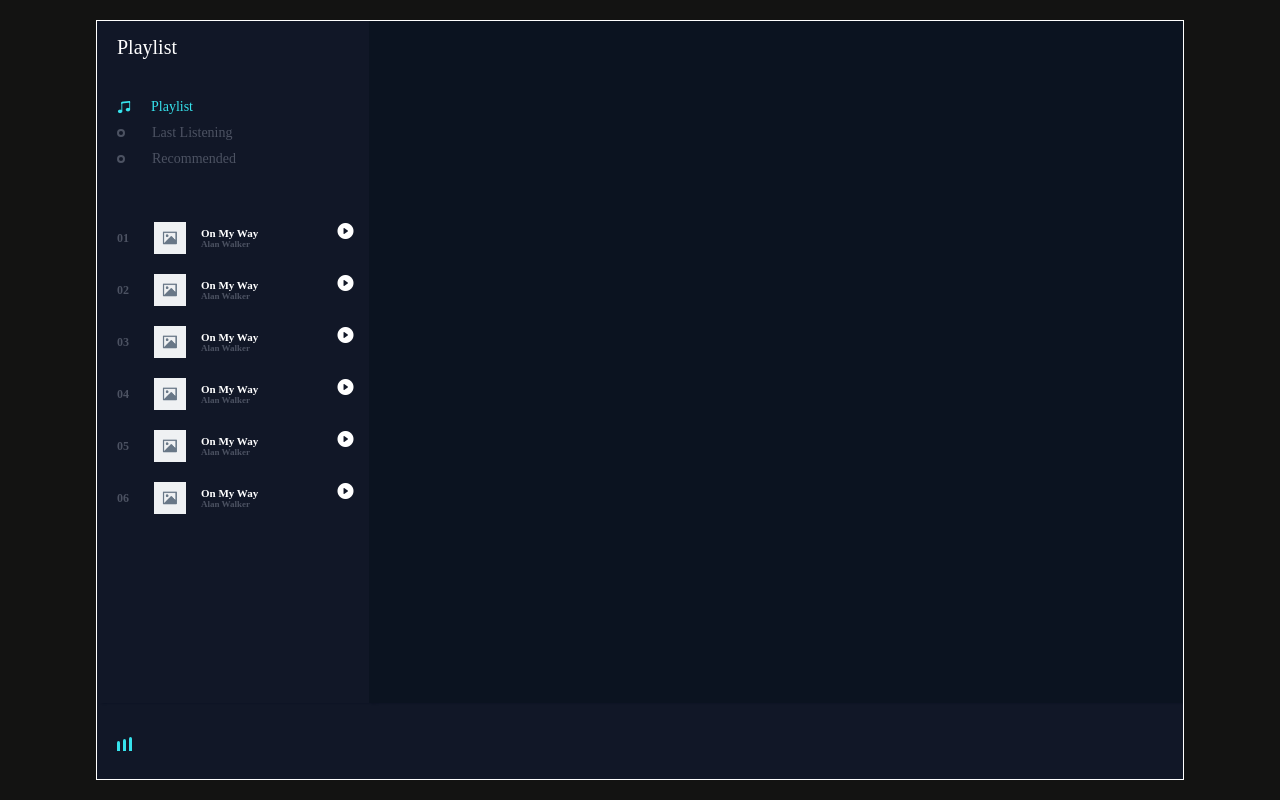
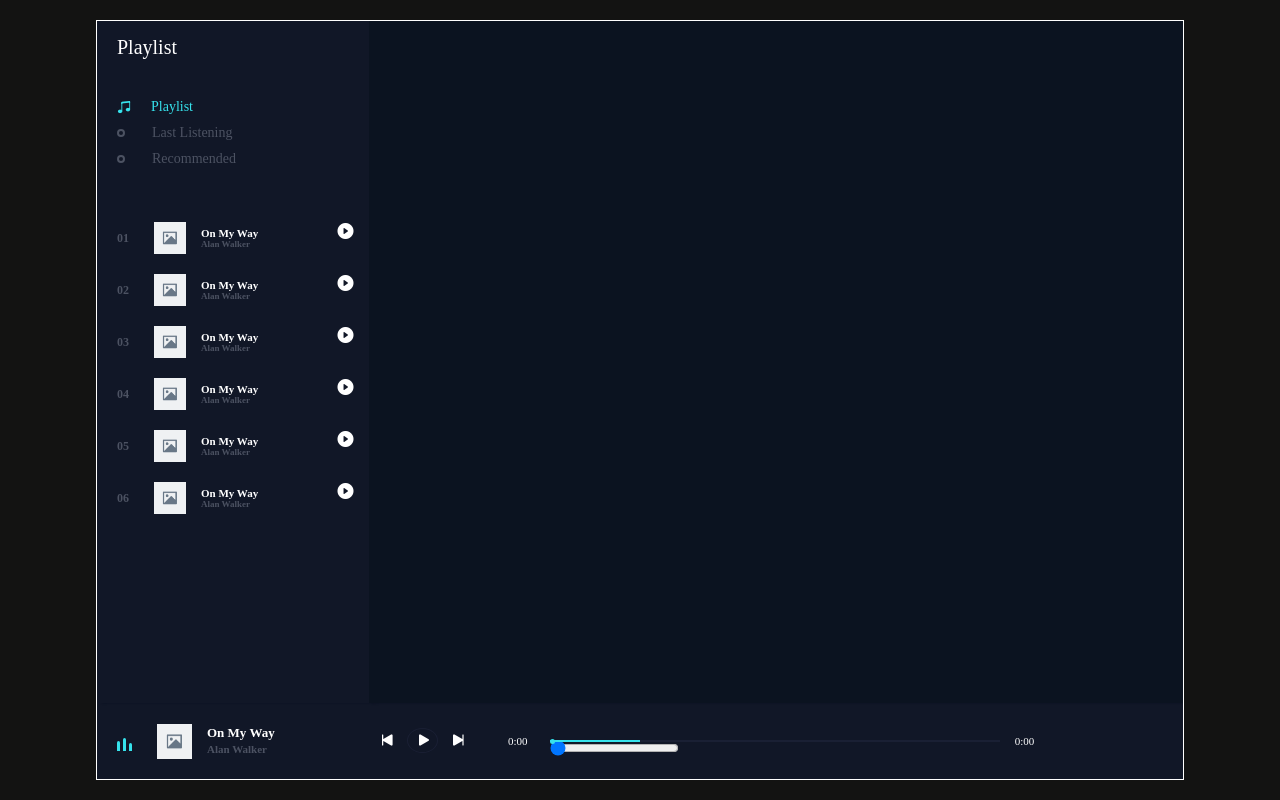
Before and after one commit to JustinFlo/Music-Player-main, a plain HTML site: page index.html in a window 1280 px wide. Drawn offline with nearby package versions, Linux system fonts and the light colour scheme.

Commit message:
Added logos and bars

```diff
--- a/index.html
+++ b/index.html
@@ -30,8 +30,8 @@
                 <h5>
                     On My Way
                     <div class="subtitle">Alan Walker</div>
+                </h5>
                     <i class="bi playlistPlay bi-play-circle-fill" id="1"></i>
-                </h5>
             </li>
             <li class="songitem">
                 <span>02</span>
@@ -39,8 +39,8 @@
                 <h5>
                     On My Way
                     <div class="subtitle">Alan Walker</div>
+                </h5>
                     <i class="bi playlistPlay bi-play-circle-fill"  id="2"></i>
-                </h5>
             </li>
             <li class="songitem">
                 <span>03</span>
@@ -48,8 +48,8 @@
                 <h5>
                     On My Way
                     <div class="subtitle">Alan Walker</div>
+                </h5>
                     <i class="bi playlistPlay bi-play-circle-fill"  id="3"></i>
-                </h5>
             </li>
             <li class="songitem">
                 <span>04</span>
@@ -57,8 +57,8 @@
                 <h5>
                     On My Way
                     <div class="subtitle">Alan Walker</div>
+                </h5>
                     <i class="bi playlistPlay bi-play-circle-fill"  id="4"></i>
-                </h5>
             </li>
             <li class="songitem">
                 <span>05</span>
@@ -66,8 +66,8 @@
                 <h5>
                     On My Way
                     <div class="subtitle">Alan Walker</div>
+                </h5>
                     <i class="bi playlistPlay bi-play-circle-fill"  id="5"></i>
-                </h5>
             </li>
             <li class="songitem">
                 <span>06</span>
@@ -75,8 +75,8 @@
                 <h5>
                     On My Way
                     <div class="subtitle">Alan Walker</div>
+                </h5>
                     <i class="bi playlistPlay bi-play-circle-fill"  id="6"></i>
-                </h5>
             </li>
         </div>
     </div>
@@ -91,6 +91,23 @@
     <div class="wave1"></div>
     <div class="wave1"></div>
 </div>
+<img src="Placeholder.png" alt="Alan">
+<h5> On My Way<br>
+    <div class="subtitle">Alan Walker</div>
+</h5>
+<div class="icon">
+    <i class="bi bi-skip-start-fill"></i>
+    <i class="bi bi-play-fill"></i>
+    <i class="bi bi-skip-end-fill"></i>
+</div>
+<span id="currentStart">0:00</span>
+<div class="bar">
+    <input type="range" id="seek" min="0" value="0" max="100">
+    <div class="bar2" id="bar2"></div>
+    <div class="bar2" id="bar2"></div>
+    <div class="dot"></div>
+</div>
+<span id="currentEnd">0:00</span>
 </div>
 
 </header>
--- a/style.css
+++ b/style.css
@@ -172,6 +172,7 @@ header .menu_slide .menu_song h5{
     padding-bottom: 5px;
     display: flex;
     align-items: flex-end;
+    margin-right: 10px;
  }
 
  header .master_play .wave .wave1{
@@ -180,16 +181,32 @@ header .menu_slide .menu_song h5{
     margin-right: 3px;
     border-radius: 10px 10px 0px 0px;
     background: #36e2ec;
-    animation: wave .5s linear infinite;
+    animation: unset;
  }
 
  header .master_play .wave .wave1:nth-child(2){
     height: 13px;
-    animation-delay: .4s;
+    /*animation-delay: .4s;*/
  }
 
  header .master_play .wave .wave1:nth-child(3){
     height: 8px;
+    /*animation-delay: .8s;*/
+ }
+
+ /* javascript class wave */
+ header .master_play .active2 .wave1{
+
+    animation: wave .5s linear infinite;
+ }
+
+ header .master_play .active2 .wave1:nth-child(2){
+
+    animation-delay: .4s;
+ }
+
+ header .master_play .active2 .wave1:nth-child(3){
+
     animation-delay: .8s;
  }
 
@@ -204,3 +221,79 @@ header .menu_slide .menu_song h5{
         height: 10px;
     }
 }
+
+header .master_play img{
+    width: 35px;
+    height:  35px;
+}
+
+header .master_play h5{
+    width: 130px;
+    font-size: 13px;
+    margin-left: 15px;
+    color: #fff;
+    line-height: 17px;
+}
+
+header .master_play h5 .subtitle{
+    font-size: 11px;
+    color: #4c5262;
+}
+
+header .master_play .icon{
+    font-size: 20px;
+    color: #fff;
+    margin: 0px 20px 0px 40px;
+}
+
+header .master_play .icon .bi{
+    cursor: pointer;
+    outline: none;
+}
+
+header .master_play .icon .bi:nth-child(2){
+   border: 1px solid rgb(105, 105, 170,.1);
+    border-radius: 50%;
+    padding: 1px 3px 0px 6px;
+    margin: 0px 5px;
+    transition: .3 linear;
+}
+
+header .master_play span{
+    color: #fff;
+    width: 32px;
+    font-size: 11px;
+    font-weight: 400;
+}
+
+
+header .master_play  #currentStart{
+    margin: 0px 0px 0px 20px;
+}
+
+header .master_play .bar{
+    position: relative;
+    width: 43%;
+    height: 2px;
+    background: rgb(105, 105, 170,.1);
+    margin: 0px 15px 0px 10px;
+}
+
+header .master_play .bar2{
+    position: absolute;
+    background: #36e2ec;
+    width: 20%;
+    height: 100%;
+    top: 0;
+}
+
+header .master_play .bar .dot{
+    position: absolute;
+    width: 5px;
+    height: 5px;
+    background: #36e2ec;
+    border-radius: 50%;
+    left: 0%;
+    top: -1px;
+    transition: 1s linear;
+}
```
